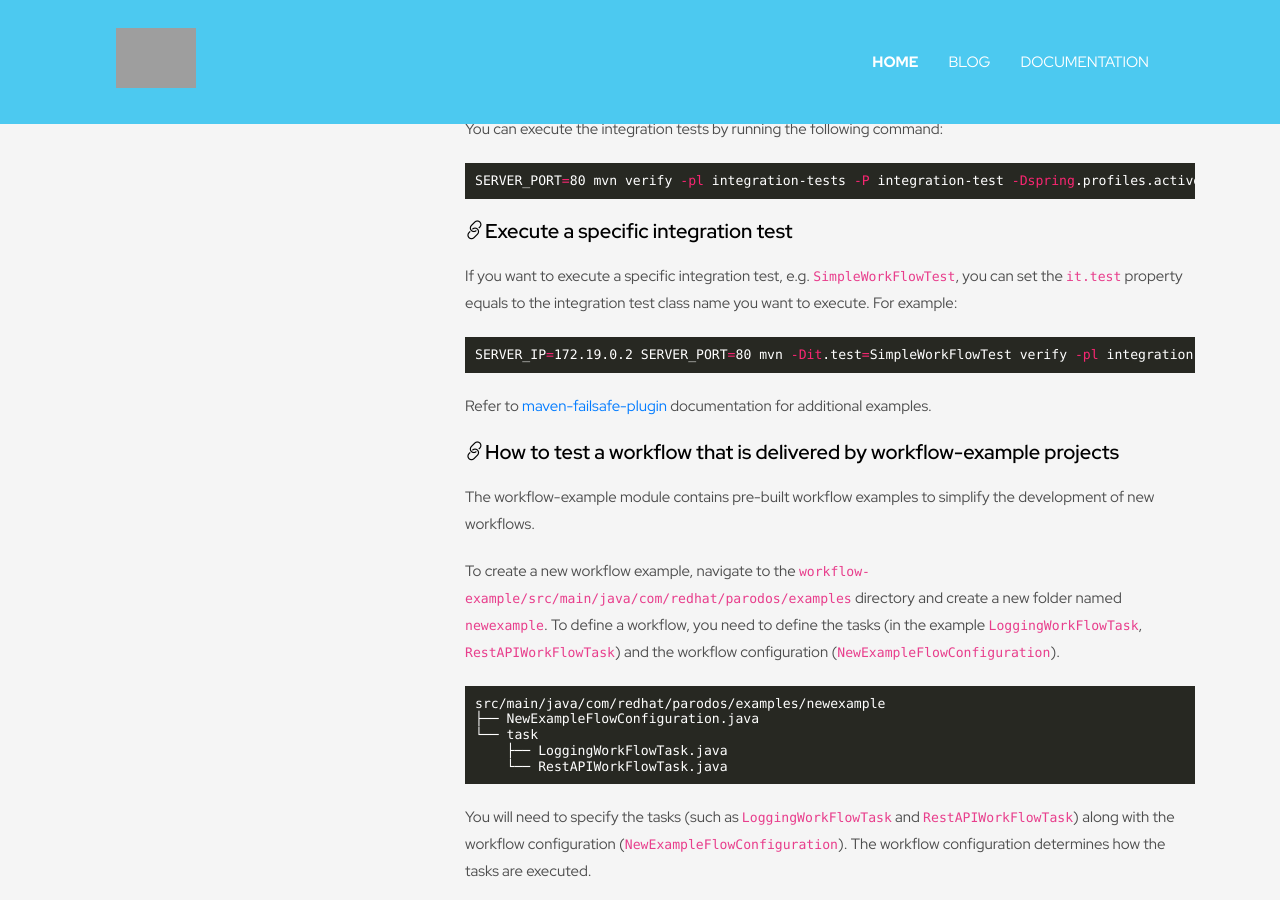
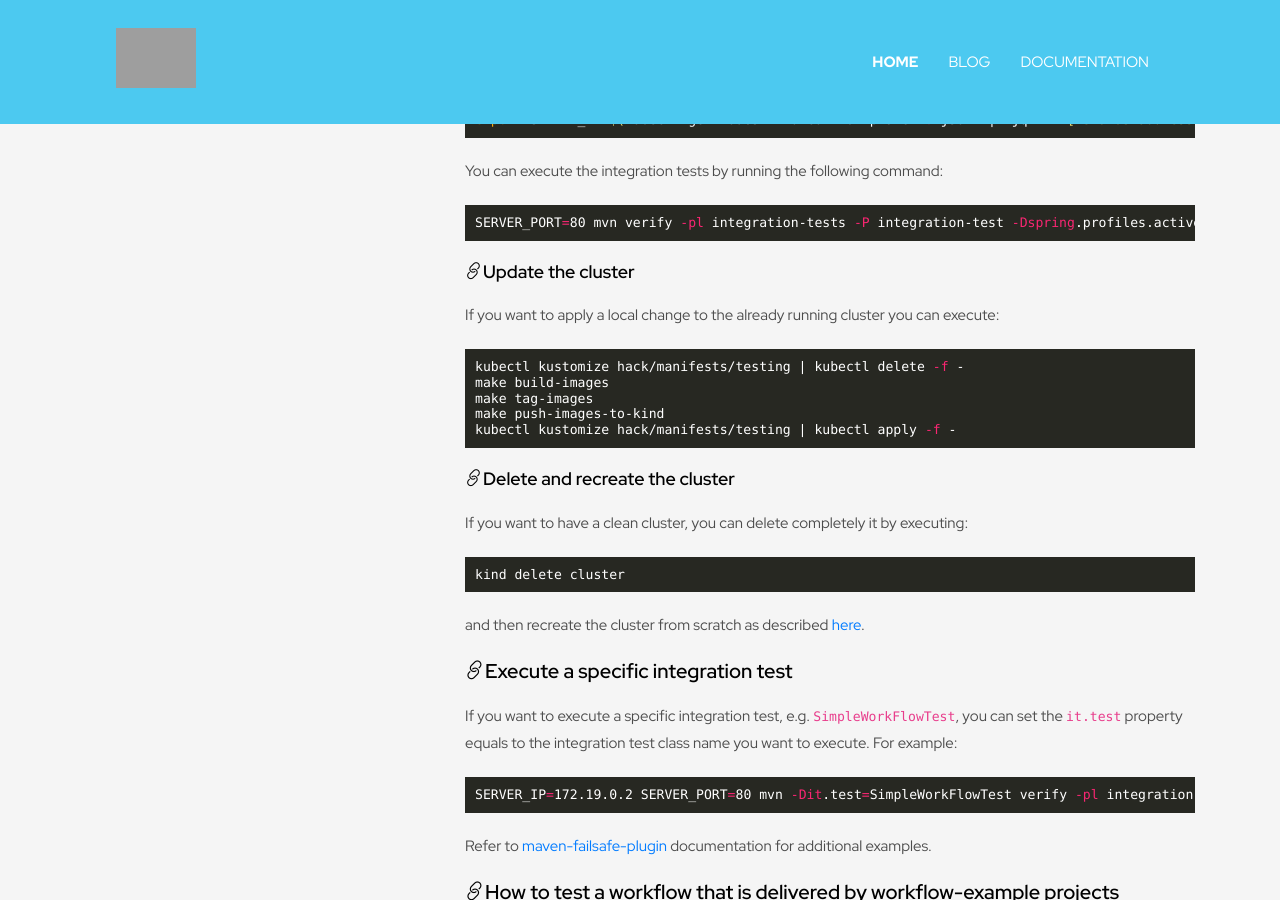
Before and after one commit to parodos-dev/parodos-dev.github.io, a Jekyll site: the page built from documentation/latest/dev/guide.md, in a window 1280 px wide and 900 px high, scrolled down 1448 px. Built offline with Jekyll 4.4.1, drawn with Linux system fonts in a browser that asks for light colours; a script that is not in the unit is left out; some of the changed text lies outside the part shown; grey boxes are pictures that could not be loaded.

Commit message:
Explain how to refresh or delete the cluster
Signed-off-by: Gloria Ciavarrini <gciavarrini@redhat.com>

````diff
--- a/documentation/latest/dev/guide.md
+++ b/documentation/latest/dev/guide.md
@@ -26,6 +26,8 @@ mvn verify -pl integration-tests -P integration-test
 ```
 
 #### Execute integration test against Kind cluster
+
+##### Create and set up the cluster
 
 To execute integration test again a `Kind` cluster, you need first to create the
 cluster:
@@ -86,6 +88,28 @@ You can execute the integration tests by running the following command:
 ```bash
 SERVER_PORT=80 mvn verify -pl integration-tests -P integration-test -Dspring.profiles.active=dev
 ```
+
+##### Update the cluster
+
+If you want to apply a local change to the already running cluster you can execute:
+
+```bash
+kubectl kustomize hack/manifests/testing | kubectl delete -f -
+make build-images
+make tag-images
+make push-images-to-kind
+kubectl kustomize hack/manifests/testing | kubectl apply -f -
+```
+
+##### Delete and recreate the cluster
+
+If you want to have a clean cluster, you can delete completely it by executing:
+
+```bash
+kind delete cluster
+```
+
+and then recreate the cluster from scratch as described [here](#create-and-set-up-the-cluster).
 
 #### Execute a specific integration test
 
````
